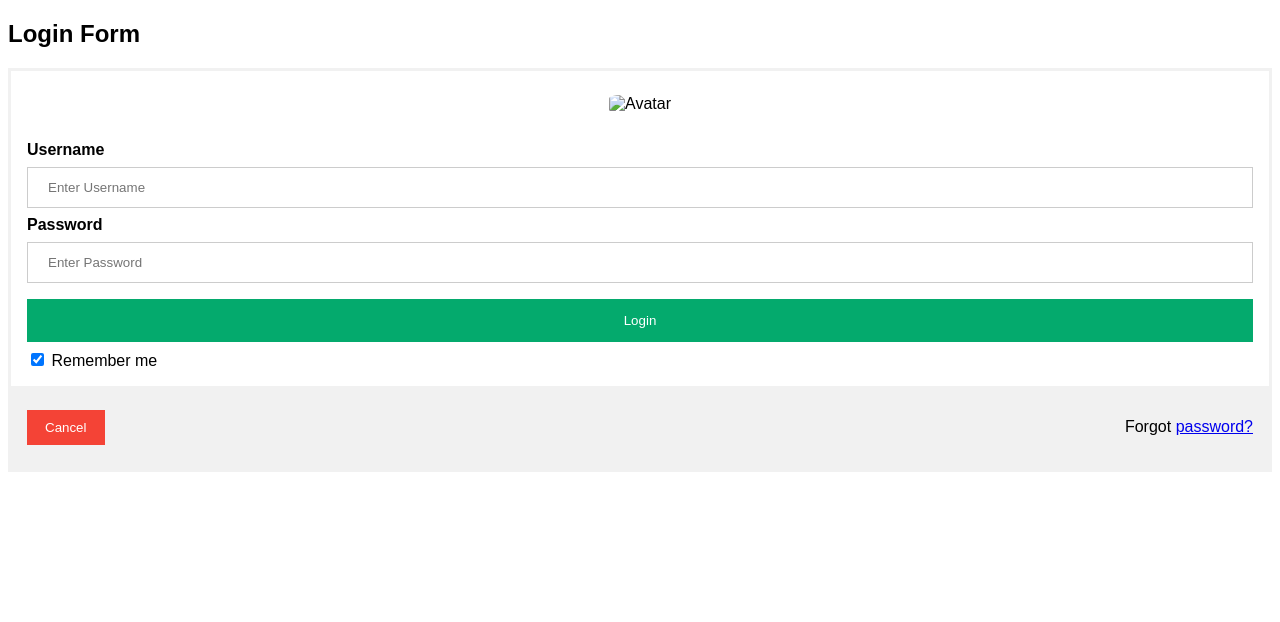
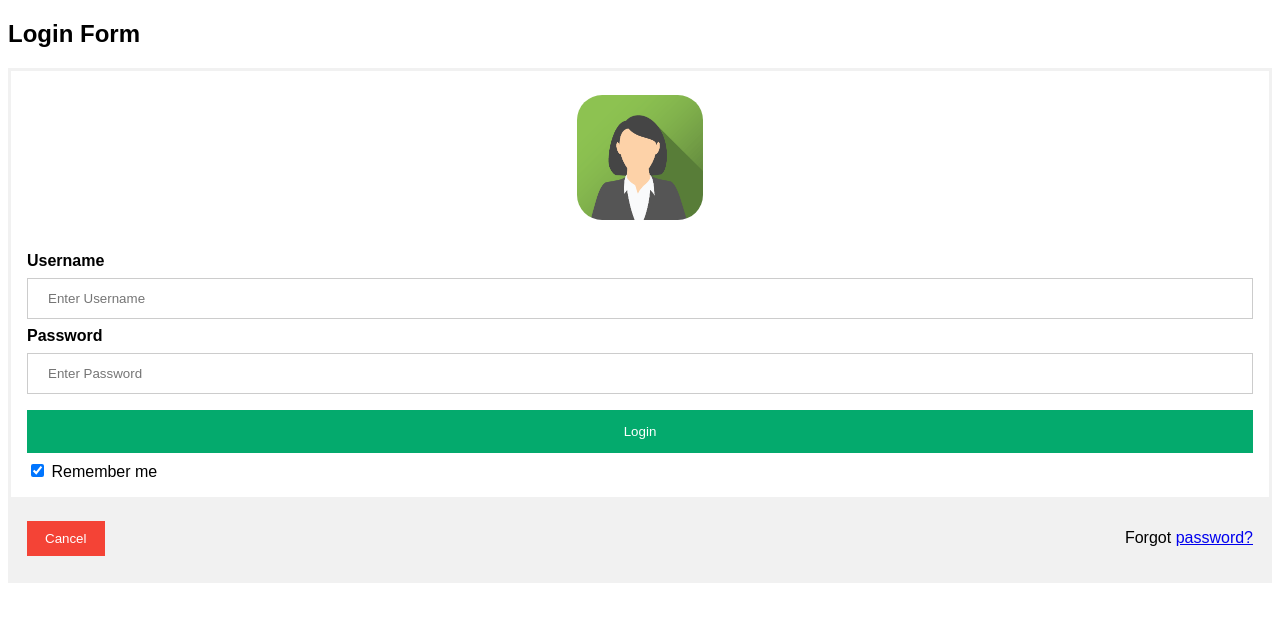
Before and after one commit to RAMANA-JSRA/MernFullStack_Tasks, a plain HTML site: page Css_Task6.html in a window 1280 px wide. Drawn offline with Linux system fonts and the light colour scheme.

Commit message:
Add files via upload

```diff
--- a/Css_Task6.html
+++ b/Css_Task6.html
@@ -79,7 +79,7 @@
 
     <form action="index.html" method="post">
       <div class="imgcontainer">
-        <img src="img/userimg.png" alt="Avatar" class="avatar" />
+        <img src="userimg.png" alt="Avatar" class="avatar" />
       </div>
 
       <div class="container">
```
